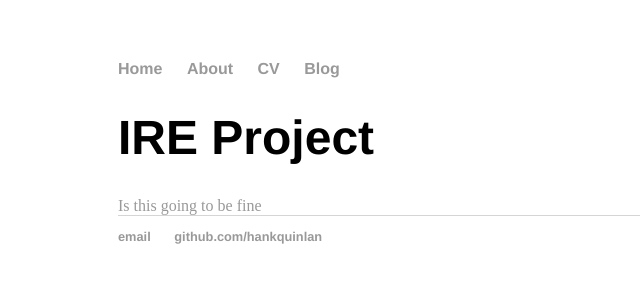
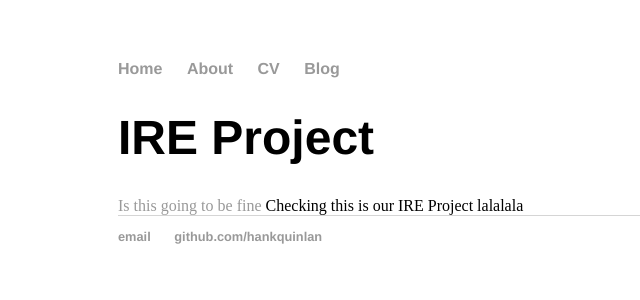
Before and after one commit to Tinkidinki/tinkidinki.github.io, a Jekyll site: the page built from index.html, in a window 1280 px wide. Shown: the top 300 px of the page, without its empty margins (74-714 px from the left). Built offline with Jekyll 4.4.1, drawn with Linux system fonts in a browser that asks for light colours.

Commit message:
Update index.html

```diff
--- a/index.html
+++ b/index.html
@@ -6,4 +6,6 @@ title: Mahathi Vempati, Tinkidinki
 <div class="blurb">
 	<h1> IRE Project</h1>
 	<a href="/about"> Is this going to be fine </a>
+
+	Checking this is our IRE Project lalalala
 </div>
```
